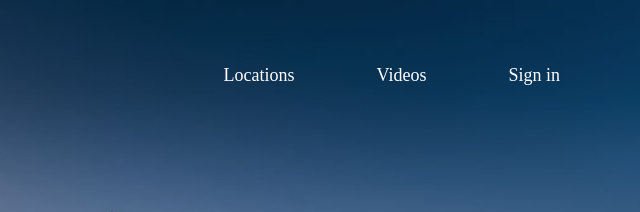
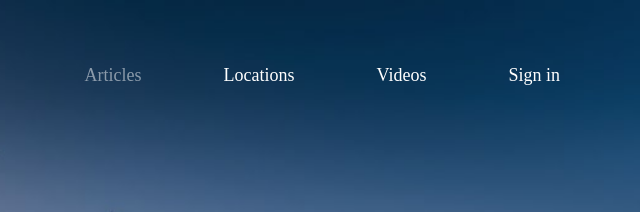
Before and after one commit to KivaVlad/Travel-landing-page, a plain HTML site: page index.html in a window 1280 px wide. In both pictures the pointer is over the link "Articles". Shown: the top 212 px of the page, 595-1235 px from the left. Drawn offline with Linux system fonts and the light colour scheme.

Commit message:
Update style.css

```diff
--- a/css/style.css
+++ b/css/style.css
@@ -508,10 +508,11 @@ img{
     line-height: 24px;
     color: #FFFFFF;
     text-decoration: none;
+				transition: .3s ease;
 }
 
-.header_link:hover, .header_link:focus, .header_link:active {
-    opacity: .75%;
+.header_link:hover, .header_link:active {
+    opacity: .5;
 }
 
 .header_burger {
```
